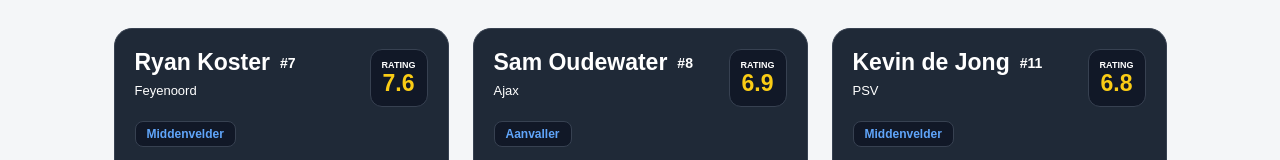
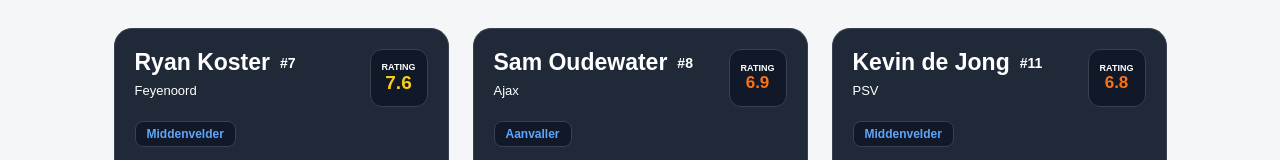
Before and after one commit to Ryan050409/simpel-design, a React (Vite) app: page /spelers in a window 1280 px wide. Shown: the part 254-414 px from the top of the page. Built offline with nearby package versions, Linux system fonts and the light colour scheme.

Commit message:
spelerspagina visueel iets verbeterd

```diff
--- a/src/App.css
+++ b/src/App.css
@@ -807,6 +807,7 @@
     transform 0.2s ease,
     box-shadow 0.2s ease,
     border-color 0.2s ease;
+    cursor:pointer;
 }
 
 .player-card:hover {
@@ -867,11 +868,30 @@
   font-weight: bold;
 }
 
-.player-rating strong {
+.rating-low {
+  color: #ef4444;
+  font-size: 15px;
+}
+
+.rating-average {
+  color: #f97316;
+  font-size: 17px;
+}
+
+.rating-good {
+  color: #facc15;
+  font-size: 19px;
+}
+
+.rating-very-good {
+  color: #22c55e;
+  font-size: 21px;
+}
+
+.rating-excellent {
+  color: #16a34a;
   font-size: 23px;
-  color: #facc15;
-}
-
+}
 .player-position {
   display: inline-flex;
   align-items: center;
--- a/src/PlayersPage.tsx
+++ b/src/PlayersPage.tsx
@@ -42,7 +42,13 @@
   function editPlayer(player: Player) {
     setEditingPlayer(player);
   }
-
+  function getRatingClass(rating: number) {
+  if (rating >= 9) return "rating-excellent";
+  if (rating >= 8) return "rating-very-good";
+  if (rating >= 7) return "rating-good";
+  if (rating >= 6) return "rating-average";
+  return "rating-low";
+}
   return (
     <div className="players-page">
       <div className="players-page-header">
@@ -91,7 +97,9 @@
               <div className="player-rating">
                 <span>RATING</span>
 
-                <strong>{player.rating}</strong>
+                <strong className={getRatingClass(player.rating)}>
+                  {player.rating}
+                </strong>
               </div>
             </div>
 
```
